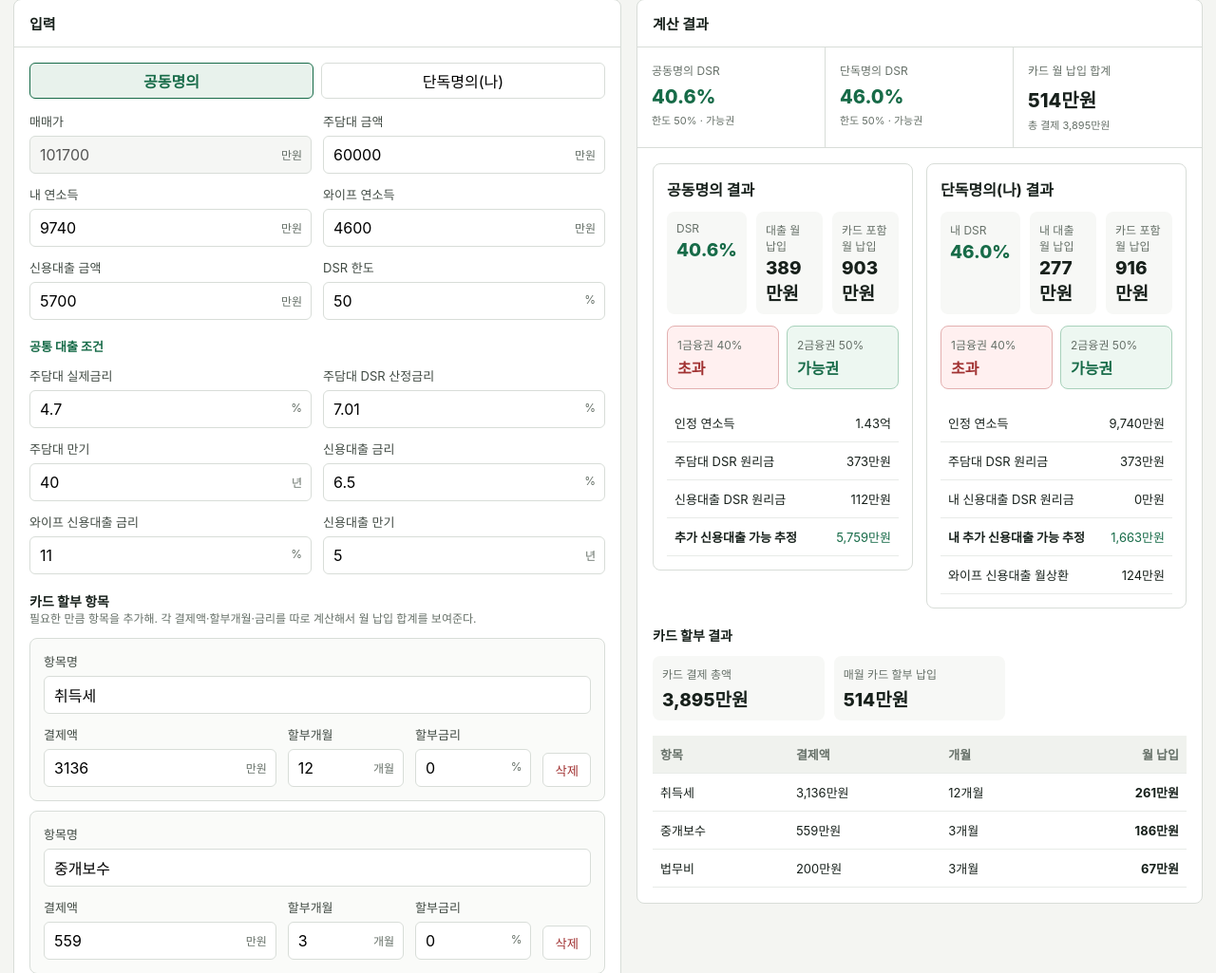
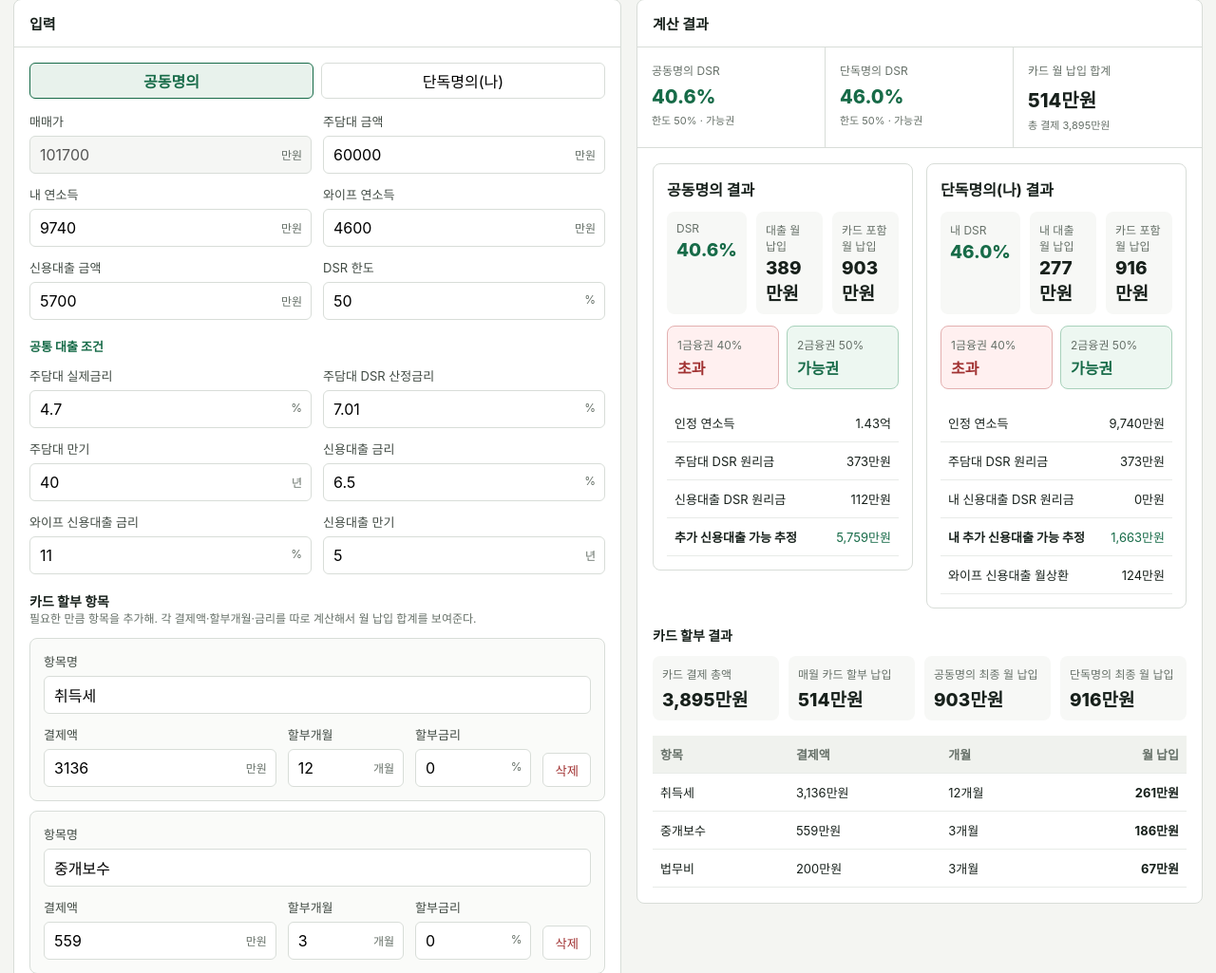
Before and after one commit to WantAirpod/house-ai, a Python web app: template src/home_decision_ai/templates/financing_calculator.html in a window 1280 px wide. Shown: the part 92-1117 px from the top of the page at 95% size. Run offline with Jinja, Linux system fonts and the light colour scheme; the template is opened without the code that fills it, so the values that code supplies are empty.

Commit message:
Show final monthly totals with card payments

```diff
--- a/src/home_decision_ai/templates/financing_calculator.html
+++ b/src/home_decision_ai/templates/financing_calculator.html
@@ -57,6 +57,7 @@
       .result-card { border:1px solid var(--line); border-radius:8px; padding:14px; background:#fff; }
       .result-card h3 { margin:0; font-size:16px; }
       .result-summary { display:grid; grid-template-columns:repeat(3,1fr); gap:10px; margin-top:12px; }
+      .result-summary.card-total-summary { grid-template-columns:repeat(4,1fr); }
       .pill { border-radius:8px; padding:10px; background:#f7f8f6; }
       .pill-label { color:var(--muted); font-size:12px; }
       .pill-value { margin-top:4px; font-size:19px; font-weight:800; }
@@ -245,9 +246,11 @@
             </div>
 
             <h3 class="section-title">카드 할부 결과</h3>
-            <div class="result-summary">
+            <div class="result-summary card-total-summary">
               <div class="pill"><div class="pill-label">카드 결제 총액</div><div class="pill-value" id="card-grand-total">-</div></div>
               <div class="pill"><div class="pill-label">매월 카드 할부 납입</div><div class="pill-value" id="card-grand-monthly">-</div></div>
+              <div class="pill"><div class="pill-label">공동명의 최종 월 납입</div><div class="pill-value" id="joint-final-monthly-total">-</div></div>
+              <div class="pill"><div class="pill-label">단독명의 최종 월 납입</div><div class="pill-value" id="solo-final-monthly-total">-</div></div>
             </div>
             <table>
               <thead><tr><th>항목</th><th>결제액</th><th>개월</th><th>월 납입</th></tr></thead>
@@ -475,6 +478,8 @@
         document.getElementById("card-grand-monthly").textContent = compactWon(cardMonthly);
         document.getElementById("joint-with-card-monthly").textContent = compactWon(joint.monthlyPayment + cardMonthly);
         document.getElementById("solo-with-card-monthly").textContent = compactWon(solo.monthlyPayment + spouseCreditMonthly + cardMonthly);
+        document.getElementById("joint-final-monthly-total").textContent = compactWon(joint.monthlyPayment + cardMonthly);
+        document.getElementById("solo-final-monthly-total").textContent = compactWon(solo.monthlyPayment + spouseCreditMonthly + cardMonthly);
 
         renderPlan("joint", joint);
         renderPlan("solo", solo);
```
